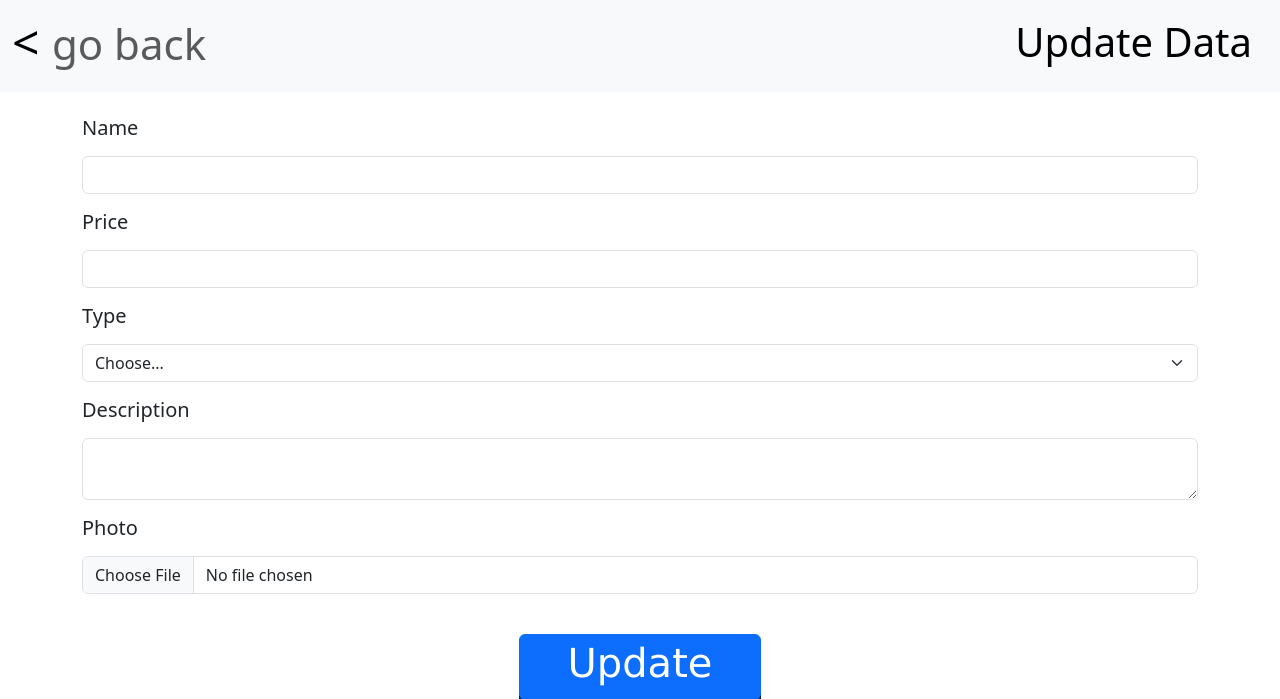
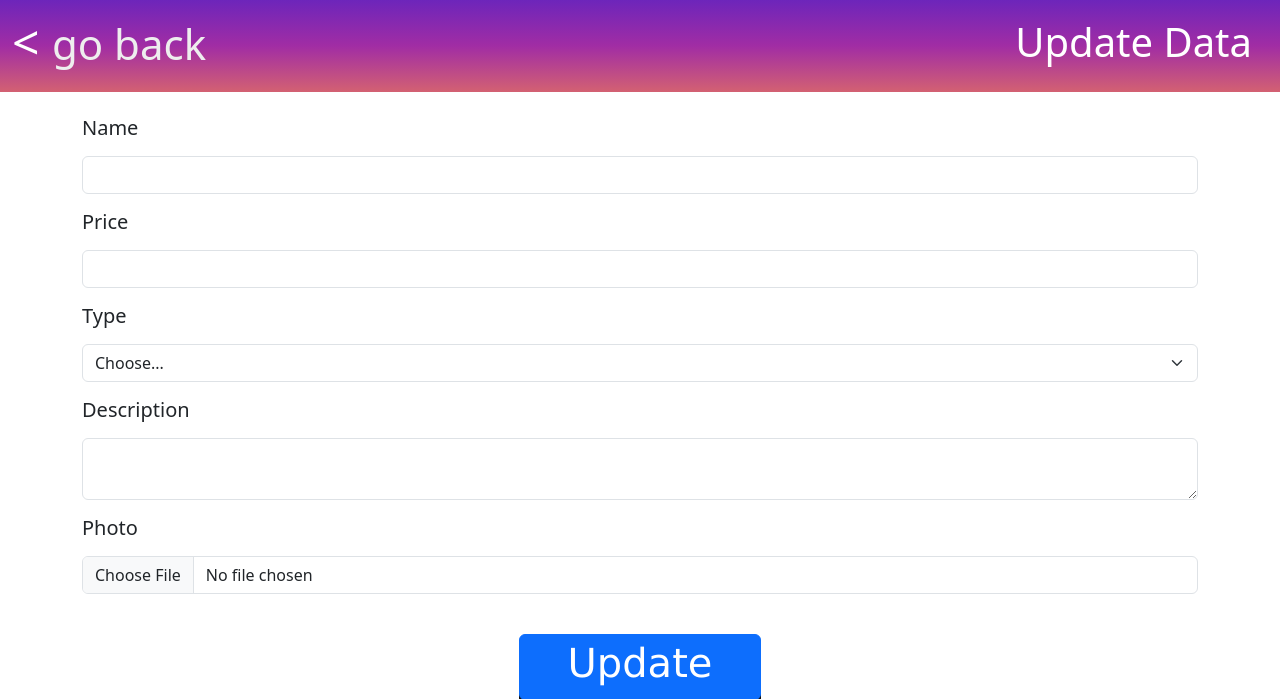
Before and after one commit to Pkoobz/UTS_Webprog, a PHP site: page /update.php in a window 1280 px wide. Shown: the top 699 px of the page. Run offline with PHP 8.4, Linux system fonts and the light colour scheme.

Commit message:
ganti design warna navbar biar menarik dikit

```diff
--- a/UTS_webprog_lec/homepageAdminAddData.php
+++ b/UTS_webprog_lec/homepageAdminAddData.php
@@ -31,13 +31,13 @@
     </style>
 </head>
 <body>
-<nav class="navbar sticky-top navbar-expand-lg bg-body-tertiary" style="background-color: #efffff;">
+<nav class="navbar sticky-top navbar-expand-lg" style="background-image: linear-gradient(#6d25bb,#a12da4, #d36172);" data-bs-theme="dark">
     <div class="container-fluid d-flex ">
         <a class="navbar-brand" href="homepageAdmin.php">
-            <h4 class="display-5">< <small class="text-body-secondary">go back</small></h4>
+            <h4 class="display-5">< <small style="color:#EEE;">go back</small></h4>
         </a>
         <a class="navbar-brand" href="#">
-            <h4 class="display-6">Add data</h4>
+            <h1>Add data</h1>
         </a>
     </div>
 
--- a/UTS_webprog_lec/homepageUser.php
+++ b/UTS_webprog_lec/homepageUser.php
@@ -7,7 +7,7 @@
     <link href="https://cdn.jsdelivr.net/npm/bootstrap@5.3.2/dist/css/bootstrap.min.css" rel="stylesheet" integrity="sha384-T3c6CoIi6uLrA9TneNEoa7RxnatzjcDSCmG1MXxSR1GAsXEV/Dwwykc2MPK8M2HN" crossorigin="anonymous">
 </head>
 <body>
-<nav class="navbar sticky-top navbar-expand-lg bg-body-tertiary" style="background-color: #efffff;">
+<nav class="navbar sticky-top navbar-expand-lg" style="background-color: #68298c;">
   <div class="container-fluid d-flex justify-content-around">
     <a class="navbar-brand" href="#">
       <h4 class="display-6">AnyFood<small class="text-body-secondary">-UserHub</small></h4>
--- a/UTS_webprog_lec/update.php
+++ b/UTS_webprog_lec/update.php
@@ -23,13 +23,13 @@
     </style>
 </head>
 <body>
-<nav class="navbar sticky-top navbar-expand-lg bg-body-tertiary" style="background-color: #efffff;">
+<nav class="navbar sticky-top navbar-expand-lg" style="background-image: linear-gradient(#6d25bb,#a12da4, #d36172);" data-bs-theme="dark">
     <div class="container-fluid d-flex ">
         <a class="navbar-brand" href="homepageAdmin.php">
-            <h4 class="display-5">< <small class="text-body-secondary">go back</small></h4>
+            <h4 class="display-5">< <small style="color:#EEE;">go back</small></h4>
         </a>
         <a class="navbar-brand" href="#">
-            <h4 class="display-6">Update Data</h4>
+            <h1 >Update Data</h1>
         </a>
     </div>
 </nav>
```
Also changed, not shown: UTS_webprog_lec/homepageAdmin.php (+10 -2 lines).
